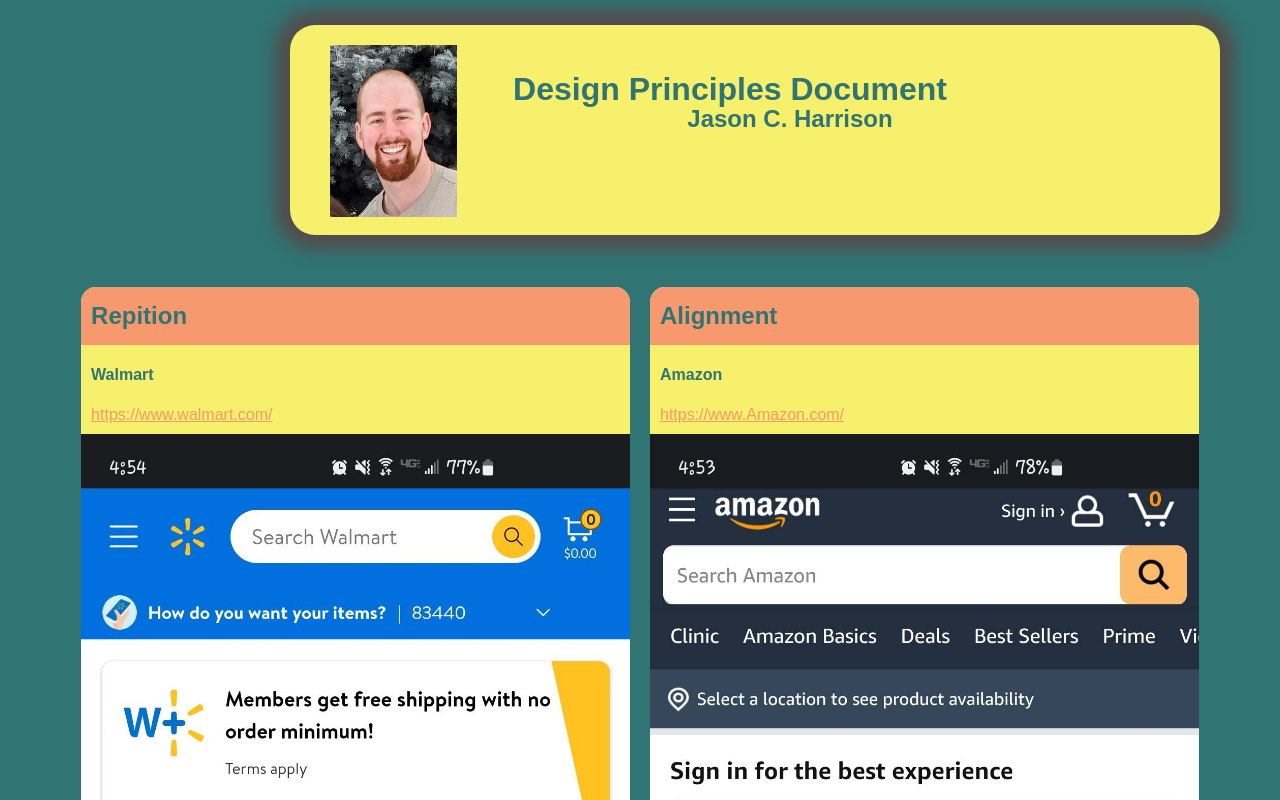
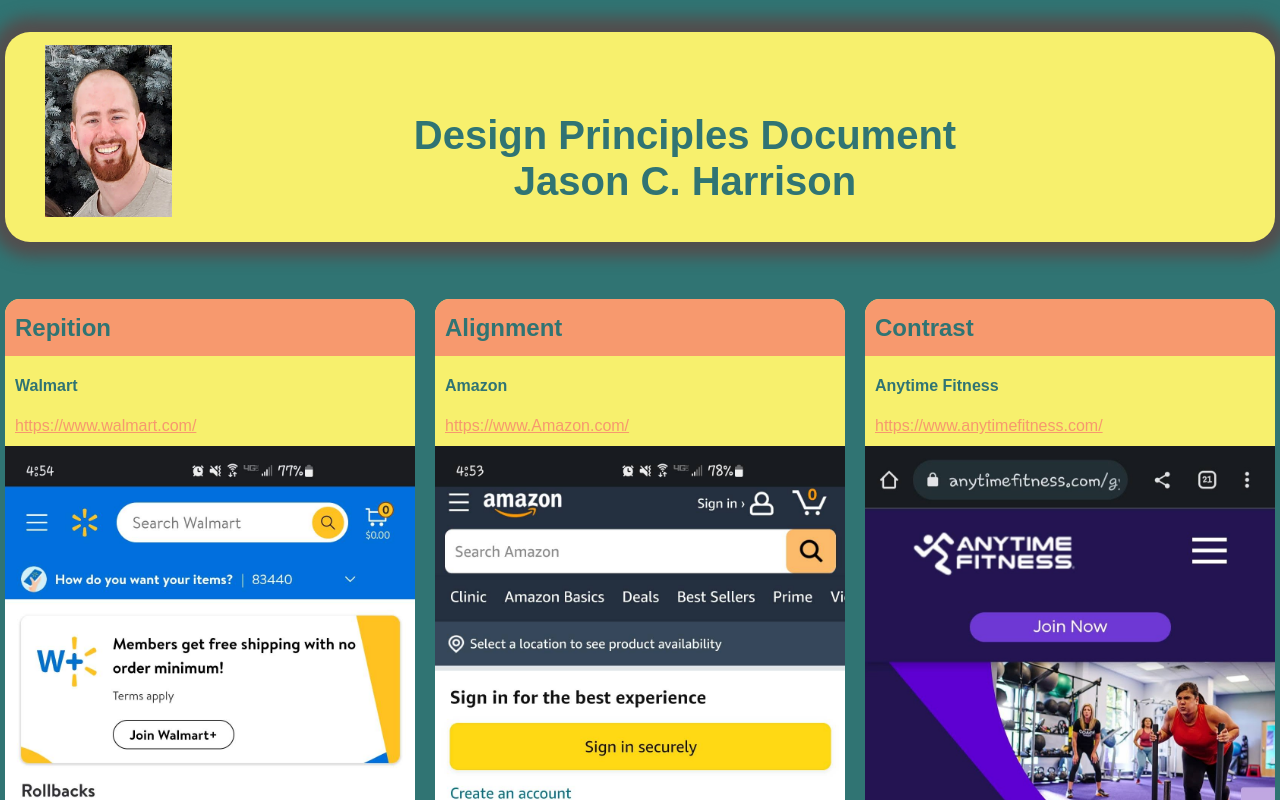
Before and after one commit to jasonharrison555/wdd230, a plain HTML site: page week2.html in a window 1280 px wide. Shown: the top 800 px of the page. Drawn offline with nearby package versions, Linux system fonts and the light colour scheme.

Commit message:
week2 fix

```diff
--- a/css/largewk2.css
+++ b/css/largewk2.css
@@ -1,3 +1,22 @@
 @media only screen and (min-width: 1000px){
 
+    main {
+        display: grid;
+        grid-template-columns:1fr 1fr 1fr;
+    }
+
+    .contrast {
+        grid-column: 3;
+    }
+
+    header {
+        display: grid;
+        grid-template-columns: 1fr 1fr 1fr;
+        grid-column: 2;
+      }
+
+      .name{
+        font-size: 40px;
+     }
+
 }
--- a/css/mediumwk2.css
+++ b/css/mediumwk2.css
@@ -1,4 +1,4 @@
-@media only screen and (min-width: 400px){
+@media only screen and (min-width: 450px){
         h1 {
             font-size: 2rem;
         }
@@ -6,9 +6,20 @@
             font-size: 1.1rem;
         }
 
-        main {
+        main{
             display: grid;
             grid-template-columns:1fr 1fr;
         }
 
+        .name{
+            font-size: 30px;
+         }
+
+        header {
+            display: grid;
+            grid-template-columns: 1fr 1fr;
+          }
+        .contrast {
+            grid-column: 1/3;
+        }
 }
--- a/css/week2.css
+++ b/css/week2.css
@@ -6,12 +6,6 @@
 
   }
 
-  div {
-    background-color: rgb(247, 240, 109);
-    border-top-left-radius: 15px;
-    border-top-right-radius: 15px;
-
-  }
   h2, h4, a, p {
     padding-left: 10px;
     color: rgb(48, 116, 115);
@@ -26,9 +20,6 @@
 
   }
   body {
-    display: grid;
-
-    grid-template-rows: 1fr auto 100px ;
     margin: auto;
     padding: 5px;
     min-height: 100vh;
@@ -60,7 +51,7 @@
   }
   main {
     display: grid;
-    grid-template-columns: 1fr 1fr 1fr;
+    grid-template-columns: 1fr;
     grid-row: 2;
     grid-column: 2/3;
     text-align: left;
@@ -68,44 +59,38 @@
     color: white;
     column-gap: 20px;
     padding-bottom: 60px;
-
+    grid-row-gap: 20px;
   }
 
   header {
+   justify-content: center;
+    grid-column: 2;
+  }
+
+  .head {
     display: grid;
-    grid-row: 1;
+    grid-template-columns: 1fr;
     grid-column: 1/4;
-    grid-template-columns: 1fr 700px 1fr;
-    width: 100%;
   }
-  .design {
-    grid-row: 1;
-    grid-column: 2;
-    padding-left: 90px;
-    padding-top: 45px;
-    grid-row: 1;
-    grid-column:2/3;
-    width: 100%;
-    color: rgb(48, 116, 115);
-  }
+
+
   .me {
     grid-row: 1;
     grid-column:1 ;
     padding: 40px;
-    grid-row: 1;
-    grid-column:2/3;
+
     height: 172px;
     width: 127px;
   }
   .name {
     grid-row: 1;
-    grid-column:2/3 ;
+    grid-column:1 ;
     color: rgb(48, 116, 115);
     margin: 0, auto;
     height: 50px;
     padding: 80px;
-    padding-left: 150px;
-    width: 100%;
+    padding-left: 170px;
+    font-size: 20px;
     background-color: rgb(247, 240, 109);
     border-radius: 25px;
     box-shadow: 0px 0px 15px 15px rgb(82, 78, 78);
@@ -138,3 +123,22 @@
   p {
     padding-right: 10px;
   }
+
+  .repition{
+    background-color: rgb(247, 240, 109);
+    border-top-left-radius: 15px;
+    border-top-right-radius: 15px;
+  }
+
+  .alignment{
+    background-color: rgb(247, 240, 109);
+    border-top-left-radius: 15px;
+    border-top-right-radius: 15px;
+  }
+
+  .contrast{
+    background-color: rgb(247, 240, 109);
+    border-top-left-radius: 15px;
+    border-top-right-radius: 15px;
+
+  }
--- a/index.html
+++ b/index.html
@@ -22,8 +22,8 @@
         <p>Lesson 02:<a href="week2.html"> Lesson 2</a> </p>
         <p>Lesson 03:<a href="lesson3.html"> Lesson 3</a> </p>
         <p>Lesson 04:<a href="Chamber/index.html"> Chamber of Commerce</a> </p>
-        <p>Lesson 05:<a href="Week5.html"> Week 5</a> </p>
-        <p>Lesson 06:<a href="Week6.html"> Week 6</a> </p>
+        <p>Lesson 05:<a href="Chamber/index.html"> Week 5</a> </p>
+        <p>Lesson 06:<a href="Chamber/index.html"> Week 6</a> </p>
         <p>Lesson 07:<a href="Week7.html"> Week 7</a> </p>
         <p>Lesson 08:<a href="Week8.html"> Week 8</a> </p>
         <p>Lesson 09:<a href="Week9.html"> Week 9</a> </p>
--- a/week2.html
+++ b/week2.html
@@ -9,17 +9,15 @@
     at BYUI" />
     <link rel="stylesheet" href="styles/normalize.css">
     <link rel="stylesheet" href="css/week2.css"/>
-    <link rel="stylesheet" href="index.html"/>
-    <link rel="stylesheet" href="css/smallwk2.css">
     <link rel="stylesheet" href="css/mediumwk2.css">
     <link rel="stylesheet" href="css/largewk2.css">
 </head>
 <body>
     <header>
-        <h2 class="name"> Jason C. Harrison </h2>
-        <h1 class= "design"> Design Principles Document </h1>
-        <img src= "images/me.jpg" class="me" alt="profile">
-
+        <div class="head">
+            <h1 class= "name"> Design Principles Document <br> Jason C. Harrison  </h1>
+            <img src= "images/me.jpg" class="me" alt="profile">
+        </div>
     </header>
     <main>
 
```
